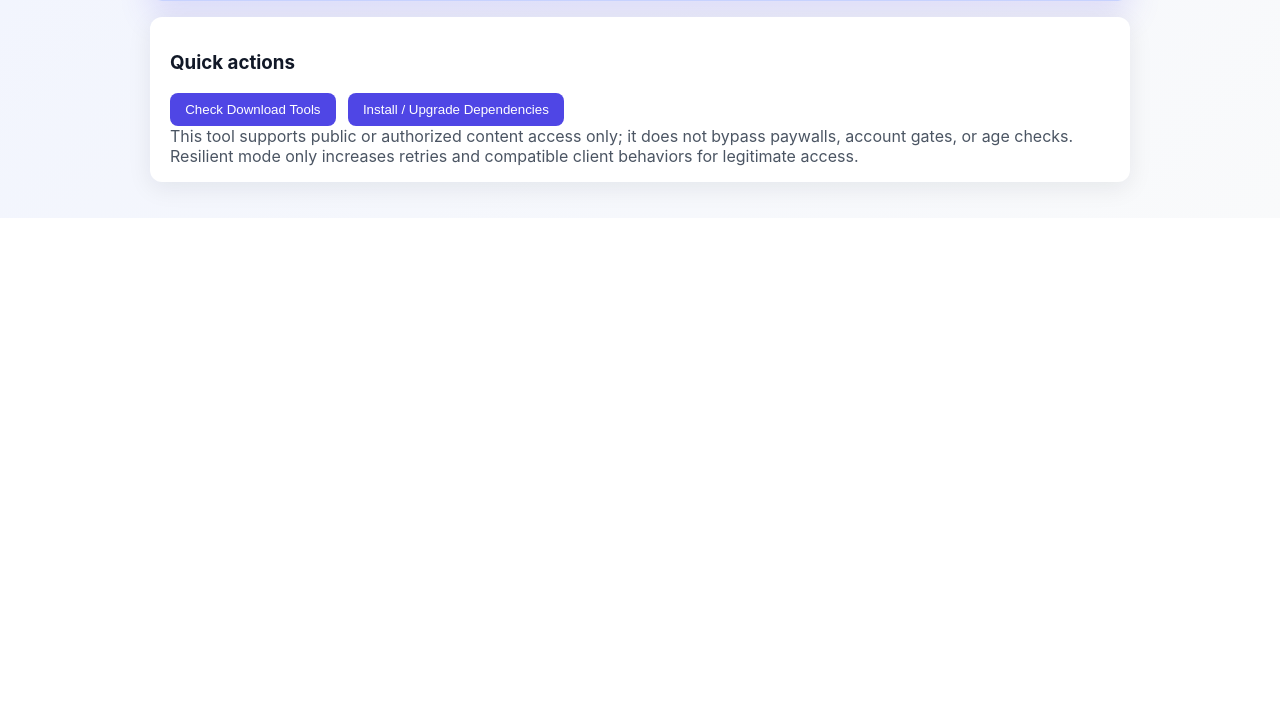
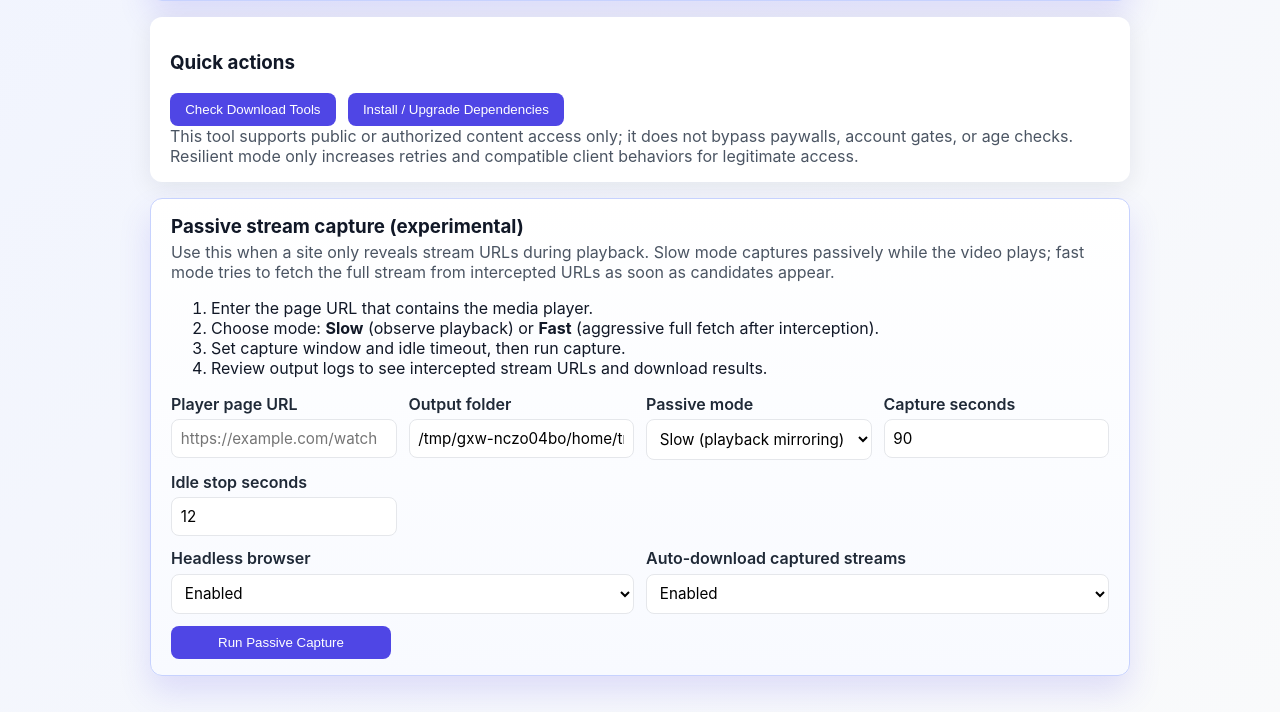
Before and after one commit to Korialstrasz2/OmniTool, a Flask app: page /media-harvester in a window 1280 px wide. Shown: the part 885-1597 px from the top of the page. Before the commit the page ends 1093 px from the top, so only its background shows below. Run offline with Flask 3, Linux system fonts and the light colour scheme.

Commit message:
Add passive stream capture workflow to media harvester

```diff
--- a/app.py
+++ b/app.py
@@ -19,6 +19,7 @@ HUNYUAN_CONFIG = SCRIPTS_DIR / 'hunyuan3d_config.json'
 HUNYUAN_REPO_URL = 'https://github.com/tencent-hunyuan/hunyuan3d-2.1.git'
 LYRICS_CONFIG = SCRIPTS_DIR / 'lyrics_embedder_config.json'
 MEDIA_HARVESTER_SCRIPT = SCRIPTS_DIR / 'media_harvester.py'
+MEDIA_PASSIVE_CAPTURE_SCRIPT = SCRIPTS_DIR / 'media_passive_capture.py'
 MEDIA_HARVESTER_DEFAULTS = SCRIPTS_DIR / 'media_harvester_defaults.json'
 
 try:
@@ -238,9 +239,69 @@ def media_harvester():
         'all_page': '1' if defaults.get('all_page', False) else '',
         'all_scroll': '1' if defaults.get('all_scroll', False) else '',
         'access_strategy': str(defaults.get('access_strategy', 'standard')),
+        'passive_page_url': str(defaults.get('passive_page_url', '')),
+        'passive_output_dir': str(defaults.get('passive_output_dir', SCRIPTS_DIR / 'media_downloads')),
+        'passive_mode': str(defaults.get('passive_mode', 'slow')),
+        'passive_capture_seconds': str(defaults.get('passive_capture_seconds', '90')),
+        'passive_idle_seconds': str(defaults.get('passive_idle_seconds', '12')),
+        'passive_headless': '1' if defaults.get('passive_headless', True) else '',
+        'passive_auto_download': '1' if defaults.get('passive_auto_download', True) else '',
     }
 
     if request.method == 'POST':
+        workflow = request.form.get('workflow', 'active').strip() or 'active'
+
+        if workflow == 'passive':
+            values.update({
+                'passive_page_url': request.form.get('passive_page_url', values['passive_page_url']).strip(),
+                'passive_output_dir': request.form.get('passive_output_dir', values['passive_output_dir']).strip(),
+                'passive_mode': request.form.get('passive_mode', values['passive_mode']).strip() or 'slow',
+                'passive_capture_seconds': request.form.get('passive_capture_seconds', values['passive_capture_seconds']).strip() or '90',
+                'passive_idle_seconds': request.form.get('passive_idle_seconds', values['passive_idle_seconds']).strip() or '12',
+                'passive_headless': '1' if request.form.get('passive_headless') else '',
+                'passive_auto_download': '1' if request.form.get('passive_auto_download') else '',
+            })
+
+            if values['passive_mode'] not in {'slow', 'fast'}:
+                values['passive_mode'] = 'slow'
+
+            command = [
+                sys.executable,
+                str(MEDIA_PASSIVE_CAPTURE_SCRIPT),
+                '--output', values['passive_output_dir'],
+                '--mode', values['passive_mode'],
+                '--capture-seconds', values['passive_capture_seconds'],
+                '--idle-seconds', values['passive_idle_seconds'],
+            ]
+            if values['passive_page_url']:
+                command.extend(['--url', values['passive_page_url']])
+            if values['passive_headless']:
+                command.append('--headless')
+            if values['passive_auto_download']:
+                command.append('--auto-download')
+
+            try:
+                completed = subprocess.run(
+                    command,
+                    cwd=str(SCRIPTS_DIR),
+                    capture_output=True,
+                    text=True,
+                    timeout=60 * 20,
+                )
+                output = (completed.stdout or '') + ('\n' + completed.stderr if completed.stderr else '')
+                if completed.returncode == 0:
+                    flash('Passive capture completed.', 'success')
+                else:
+                    flash('Passive capture finished with errors. Review run output below.', 'error')
+            except subprocess.TimeoutExpired:
+                output = 'Passive capture timed out after 20 minutes.'
+                flash(output, 'error')
+            except Exception as exc:  # pragma: no cover
+                output = f'Failed to run passive capture: {exc}'
+                flash(output, 'error')
+
+            return render_template('media_harvester.html', values=values, output=output)
+
         values.update({
             'url': request.form.get('url', '').strip(),
             'urls_text': request.form.get('urls_text', '').strip(),
@@ -273,6 +334,13 @@ def media_harvester():
                 'all_page': bool(values['all_page']),
                 'all_scroll': bool(values['all_scroll']),
                 'access_strategy': values['access_strategy'],
+                'passive_page_url': values['passive_page_url'],
+                'passive_output_dir': values['passive_output_dir'],
+                'passive_mode': values['passive_mode'],
+                'passive_capture_seconds': values['passive_capture_seconds'],
+                'passive_idle_seconds': values['passive_idle_seconds'],
+                'passive_headless': bool(values['passive_headless']),
+                'passive_auto_download': bool(values['passive_auto_download']),
             }
             try:
                 write_media_harvester_defaults(payload)
--- a/templates/media_harvester.html
+++ b/templates/media_harvester.html
@@ -9,6 +9,7 @@
 
 <section class="card card-soft media-harvester-page">
   <form method="post" class="stack">
+    <input type="hidden" name="workflow" value="active">
     <label>
       Target URL
       <input type="text" name="url" value="{{ values.url }}" placeholder="https://example.com/page">
@@ -115,6 +116,72 @@ https://example.com/page-two">{{ values.urls_text }}</textarea>
   <p class="help-text">This tool supports public or authorized content access only; it does not bypass paywalls, account gates, or age checks. Resilient mode only increases retries and compatible client behaviors for legitimate access.</p>
 </section>
 
+
+
+<section class="card card-soft media-harvester-page">
+  <div class="card-header">
+    <h3>Passive stream capture (experimental)</h3>
+    <p class="help-text">Use this when a site only reveals stream URLs during playback. Slow mode captures passively while the video plays; fast mode tries to fetch the full stream from intercepted URLs as soon as candidates appear.</p>
+  </div>
+
+  <ol class="help-list">
+    <li>Enter the page URL that contains the media player.</li>
+    <li>Choose mode: <strong>Slow</strong> (observe playback) or <strong>Fast</strong> (aggressive full fetch after interception).</li>
+    <li>Set capture window and idle timeout, then run capture.</li>
+    <li>Review output logs to see intercepted stream URLs and download results.</li>
+  </ol>
+
+  <form method="post" class="stack">
+    <input type="hidden" name="workflow" value="passive">
+    <div class="form-grid">
+      <label>
+        Player page URL
+        <input type="text" name="passive_page_url" value="{{ values.passive_page_url }}" placeholder="https://example.com/watch">
+      </label>
+      <label>
+        Output folder
+        <input type="text" name="passive_output_dir" value="{{ values.passive_output_dir }}">
+      </label>
+      <label>
+        Passive mode
+        <select name="passive_mode">
+          <option value="slow" {% if values.passive_mode == 'slow' %}selected{% endif %}>Slow (playback mirroring)</option>
+          <option value="fast" {% if values.passive_mode == 'fast' %}selected{% endif %}>Fast (request full stream)</option>
+        </select>
+      </label>
+      <label>
+        Capture seconds
+        <input type="number" min="20" step="1" name="passive_capture_seconds" value="{{ values.passive_capture_seconds }}">
+      </label>
+      <label>
+        Idle stop seconds
+        <input type="number" min="3" step="1" name="passive_idle_seconds" value="{{ values.passive_idle_seconds }}">
+      </label>
+    </div>
+
+    <div class="form-grid">
+      <label>
+        Headless browser
+        <select name="passive_headless">
+          <option value="1" {% if values.passive_headless %}selected{% endif %}>Enabled</option>
+          <option value="" {% if not values.passive_headless %}selected{% endif %}>Disabled</option>
+        </select>
+      </label>
+      <label>
+        Auto-download captured streams
+        <select name="passive_auto_download">
+          <option value="1" {% if values.passive_auto_download %}selected{% endif %}>Enabled</option>
+          <option value="" {% if not values.passive_auto_download %}selected{% endif %}>Disabled</option>
+        </select>
+      </label>
+    </div>
+
+    <div class="actions wrap-actions">
+      <button type="submit">Run Passive Capture</button>
+    </div>
+  </form>
+</section>
+
 {% if output %}
 <section class="card">
   <h3>Run output</h3>
```
Also changed, not shown: scripts/media_passive_capture.py (added, +204 -0 lines).
